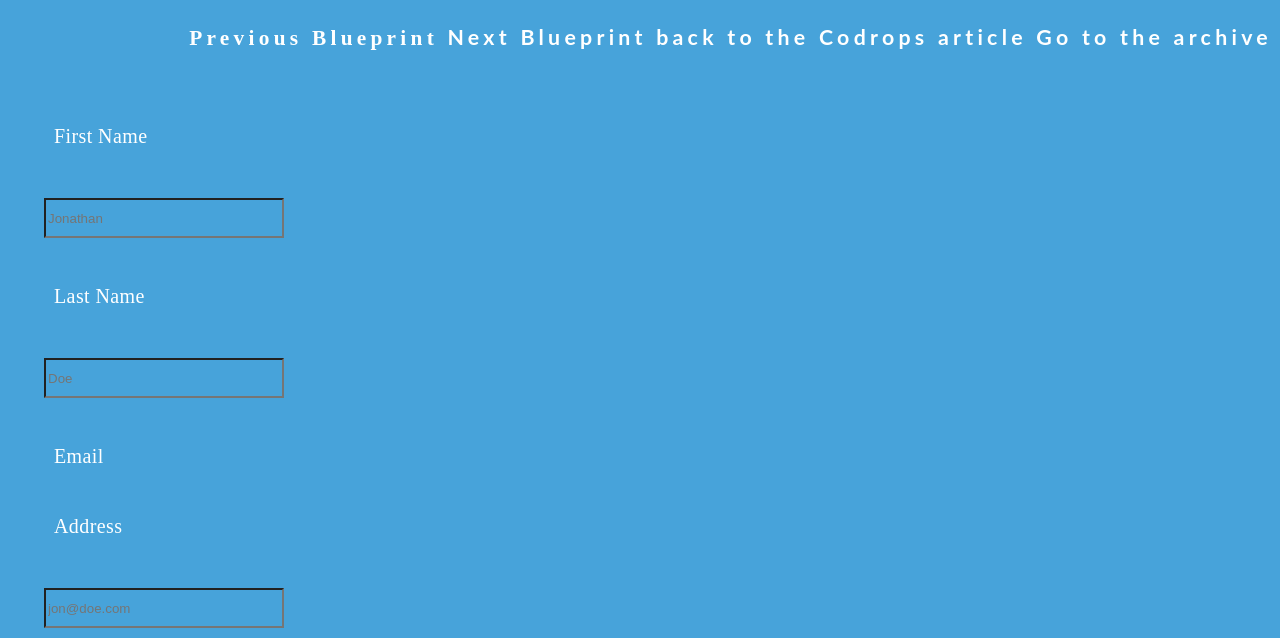
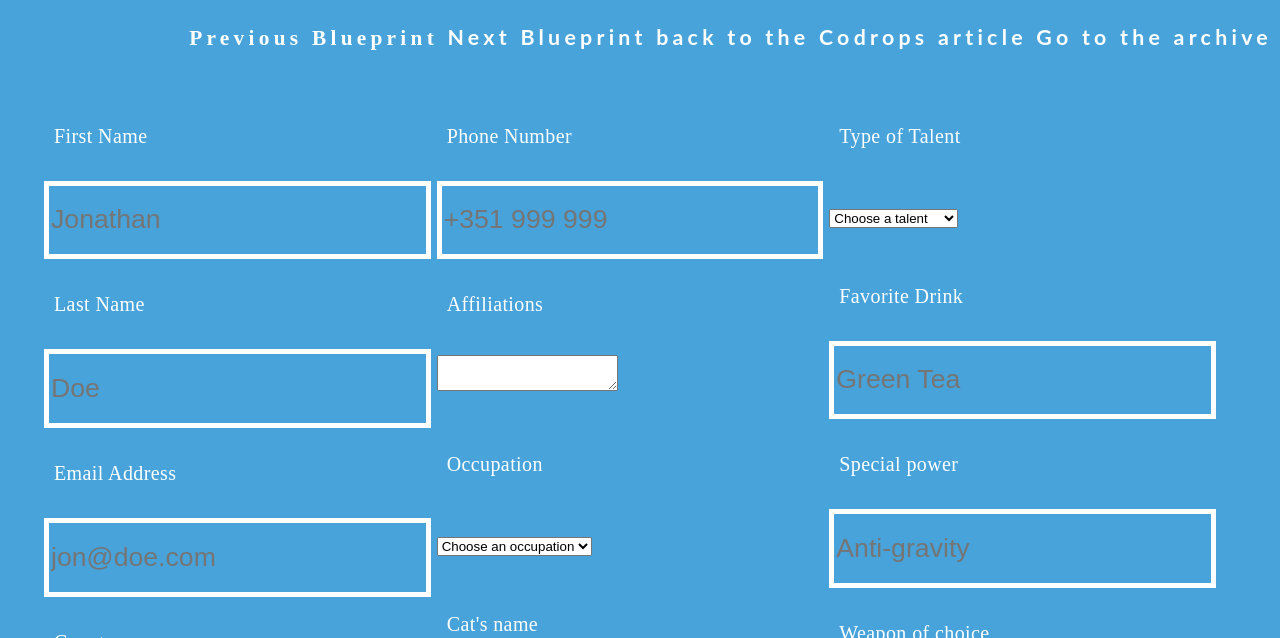
Before and after one commit to ericquayson/TIY-Assignments, a website: page MultiColumnForm/index.html in a window 1280 px wide. Shown: the part 112-750 px from the top of the page. Drawn offline with Linux system fonts and the light colour scheme.

Commit message:
Columns are layed out. I need to get the icons and coloring done

```diff
--- a/MultiColumnForm/css/styles.css
+++ b/MultiColumnForm/css/styles.css
@@ -66,45 +66,43 @@ a.bp-icon-prev:nth-child(1) {
   content: ""
 }
 
+.cbp-mc-form {
+  -webkit-column-count: 3;
+  -moz-column-count: 3;
+  column-count: 3;
+  line-height: 70px;
+  text-align: left;
+  padding-top: 20px;
+  padding-left: 16px;
+
+}
+
 .cbp-mc-form label {
+  font-family: 'Lato' sans-serif;
+  font-size: 15pt;
+  font-weight: normal;
   display: block;
-  width: 10%;
+  width: 100%;
   height: 10px:
   border: solid white 10px;
   padding: 10px 10px 10px 10px;
   color: white;
 }
 
+/* Styling the input text on the page */
+.cbp-mc-form input {
 
-/* Styling the input text on the page */
-input {
-
-  width: 20%;
+  width: 100%;
   height: 2.5em;
   background-color: #47A3DA;
-  border-style: white solid 2px;
-  font-size: 10pt;
-  color: #000;
+  border: white solid 5px;
+  font-size: 20pt;
 
 }
 
-/* :focus {outline: none;} */
-
-input:focus {
-
+.cbp-mc-form:focus {
+  color: black;
 }
-
-.cbp-mc-form {
-  line-height: 70px;
-  text-align: left;
-  padding-top: 20px;
-  padding-left: 16px;
-
-}
-.cbp-mc-form > label {
-  height: 50em;
-}
-
 .cbp-mc-submit {
   font-size: 25px;
   font-weight: bold;
```
